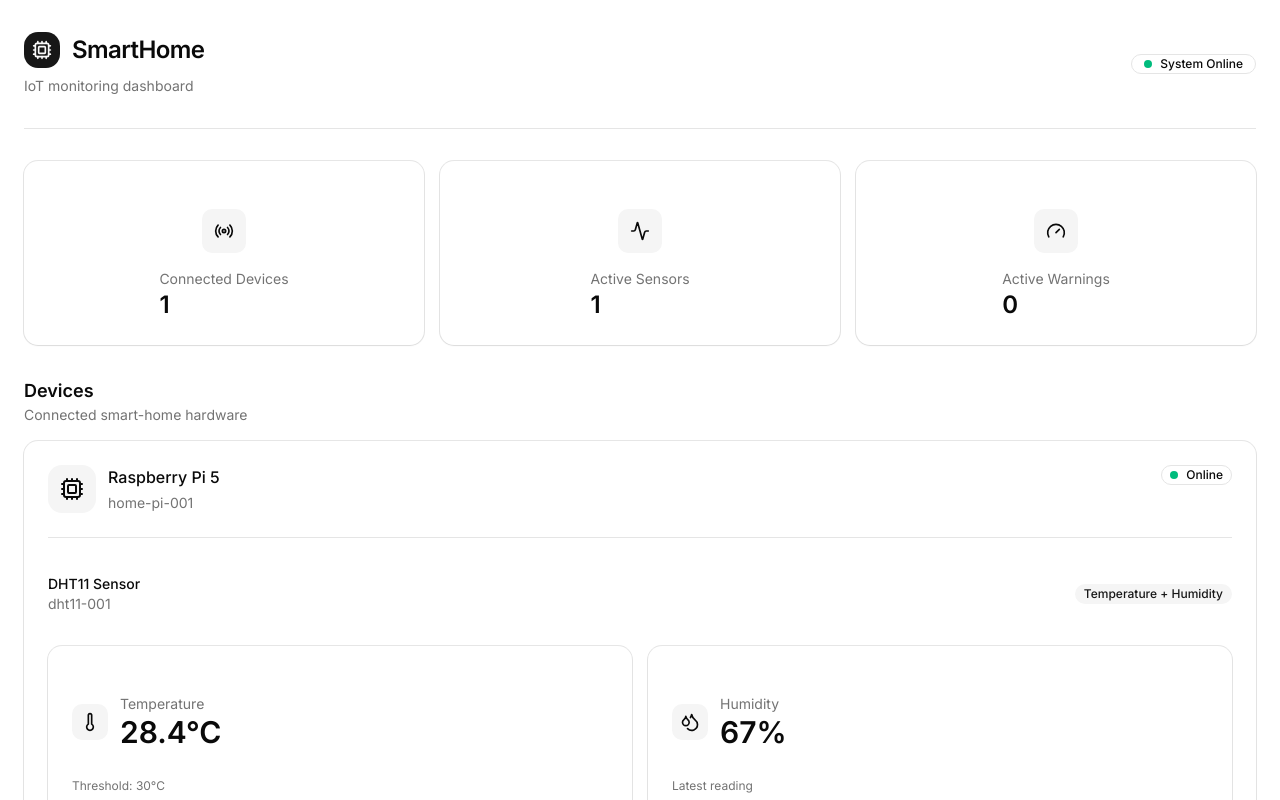
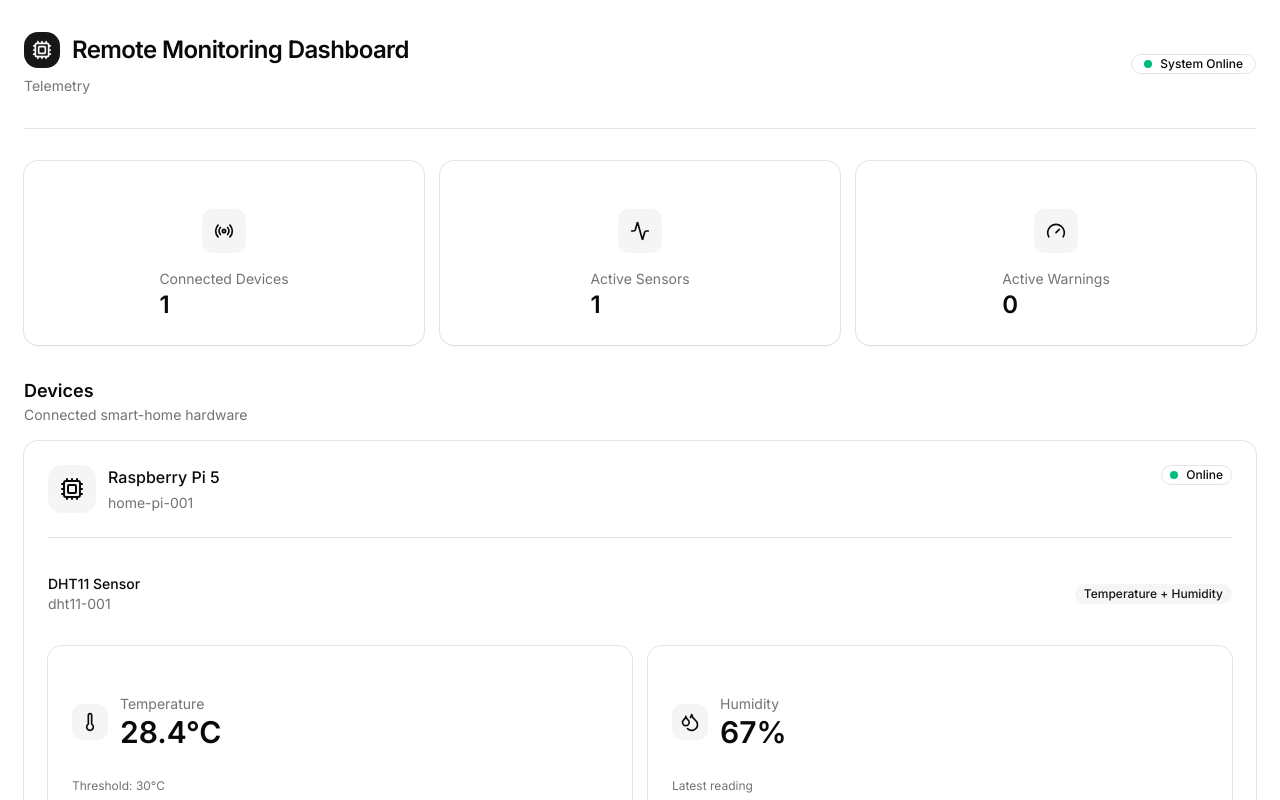
Before and after one commit to Aryankpoor/sensor-telemetry-dashboard, a Next.js app: page / in a window 1280 px wide. Shown: the top 800 px of the page. Built offline with nearby package versions, Linux system fonts and the light colour scheme.

Commit message:
Finished front page

```diff
--- a/src/app/page.tsx
+++ b/src/app/page.tsx
@@ -32,12 +32,12 @@
               </div>
 
               <h1 className="text-2xl font-semibold tracking-tight">
-                SmartHome
+                Remote Monitoring Dashboard
               </h1>
             </div>
 
             <p className="mt-2 text-sm text-muted-foreground">
-              IoT monitoring dashboard
+              Telemetry
             </p>
           </div>
 
```
